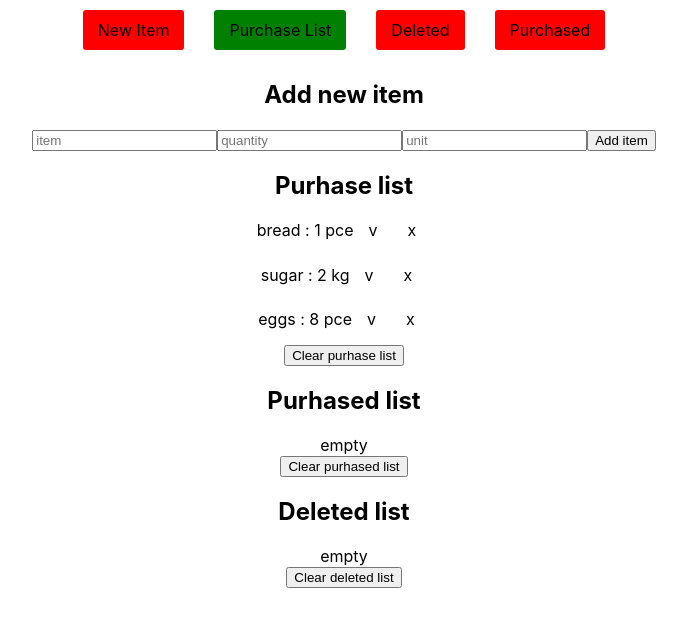
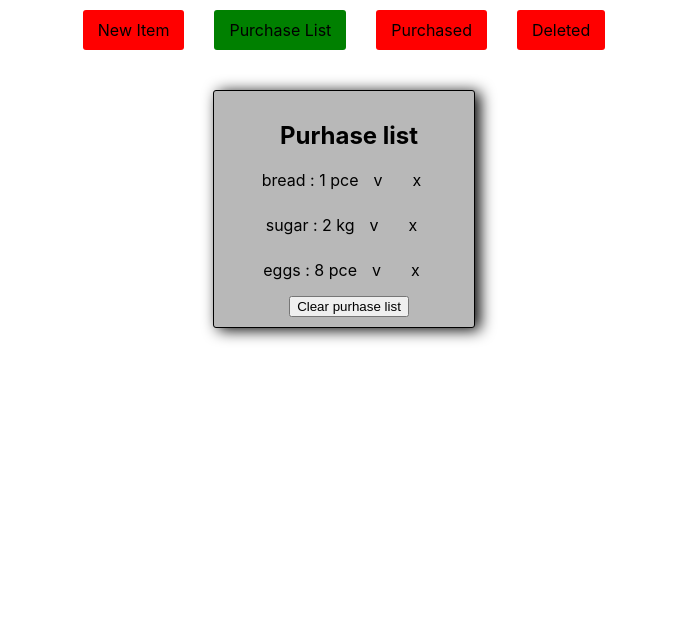
Before and after one commit to marcinj8/purchaseList, a React (Create React App) app: page / in a window 1280 px wide. Shown: the top 626 px of the page, without its empty margins (296-983 px from the left). Built offline with nearby package versions, Linux system fonts and the light colour scheme.

Commit message:
added animation to list manager

```diff
--- /dev/null
+++ b/src/components/PurchaseList/PurchaseList.css
@@ -0,0 +1,93 @@
+.listContainer {
+    border: 1px solid black;
+    width: 250px;
+    margin: 10px auto;
+    padding: 10px 0 10px 10px;
+    border-radius: 3px;
+    box-shadow: 5px 2px 15px black;
+    position: relative;
+    overflow: hidden;
+    transition: all .6s;
+}
+
+.listItem--active {
+    background: rgb(184, 184, 184);
+    animation: .43s ease-out forwards showNewItem;
+}
+
+.listItem--closed {
+    background: rgb(41, 41, 41);
+    animation: .3s ease-in forwards hideNewItem;
+
+}
+
+.purchased--active {
+    background: rgb(184, 184, 184);
+    animation: .43s ease-out forwards showNewItem;
+}
+
+.purchased--closed {
+    background: rgb(41, 41, 41);
+    animation: .3s ease-in forwards hideNewItem;
+
+}
+
+.deleted--active {
+    background: rgb(184, 184, 184);
+    animation: .43s ease-out forwards showNewItem;
+}
+
+.deleted--closed {
+    background: rgb(41, 41, 41);
+    animation: .3s ease-in forwards hideNewItem;
+
+}
+
+@keyframes showNewItem {
+    0% {
+        transform: rotateY(90deg);
+        height: 0;
+        padding: 0;
+        margin: 0 auto;
+
+    }
+
+    15% {
+        margin: 10px auto;
+        height: auto;
+    }
+
+    95% {}
+
+    100% {
+        padding: 10px 0 10px 10px;
+        transform: rotateY(0);
+        height: auto;
+        margin: 10px auto;
+
+    }
+}
+
+@keyframes hideNewItem {
+    0% {
+        transform: rotateY(0);
+        height: auto;
+        padding: 10px 0 10px 10px;
+        margin: 10px auto;
+
+    }
+
+    5% {}
+
+    75% {
+        padding: 0;
+        height: 0;
+    }
+
+    100% {
+        height: 0;
+        transform: rotateY(90deg);
+        padding: 0;
+        margin: 0 auto;
+    }
+}
--- a/src/components/PurchaseList/PurchaseList.js
+++ b/src/components/PurchaseList/PurchaseList.js
@@ -2,8 +2,11 @@ import React from 'react';
 
 import PurchaseItem from './PurchaseItem/PurchaseItem';
 
+import './PurchaseList.css'
+
 const purchaseList = props => {
     const list = [];
+    const listStyle = ['listContainer', props.display ? props.class + '--active' : props.class + '--closed']
 
     for (let key in props.list) {
         list.push(
@@ -16,9 +19,8 @@ const purchaseList = props => {
                 unit={props.list[key][1]}/>
         )
     }
-
     return (
-        <div>
+        <div className={listStyle.join(' ')}>
             <h2>{props.title}</h2>
             <div>
                 {list.length > 0
--- a/src/container/Layout.js
+++ b/src/container/Layout.js
@@ -9,18 +9,22 @@ class Layout extends Component {
         navigation: {
             newItem: {
                 name: 'New Item',
+                className: 'newItem',
                 display: false
             },
             listItem: {
                 name: 'Purchase List',
+                className: 'listItem',
                 display: true
+            },
+            purchased: {
+                name: 'Purchased',
+                className: 'purchased',
+                display: false
             },
             deleted: {
                 name: 'Deleted',
-                display: false
-            },
-            purchased: {
-                name: 'Purchased',
+                className: 'deleted',
                 display: false
             },
         }
@@ -35,7 +39,6 @@ class Layout extends Component {
         this.setState({
             navigation: navigation
         })
-        console.log(this.state)
     }
 
     render() {
@@ -44,7 +47,8 @@ class Layout extends Component {
                 <Navigation
                     showList={this.showListHandler}
                     navigation={this.state.navigation}/>
-                <ListCreator />
+                <ListCreator
+                    navigation={this.state.navigation.newItem}/>
                 <ListManager
                     navigation={this.state.navigation}/>
             </div>
--- /dev/null
+++ b/src/container/ListCreator.css
@@ -0,0 +1,66 @@
+.listCreator__form {
+    padding: 10px 0 10px 10px;
+    transform: rotateY(0);
+    height: auto;
+    margin: 10px auto;
+}
+
+.newItem--active {
+    background: rgb(184, 184, 184);
+    animation: .43s ease-out forwards showNewItem;
+}
+
+.newItem--closed {
+    background: rgb(41, 41, 41);
+    animation: .3s ease-in forwards hideNewItem;
+
+}
+
+@keyframes showNewItem {
+    0% {
+        transform: rotateY(90deg);
+        height: 0;
+        padding: 0;
+        margin: 0 auto;
+
+    }
+
+    15% {
+        margin: 10px auto;
+        height: auto;
+    }
+
+    95% {}
+
+    100% {
+        padding: 10px 0 10px 10px;
+        transform: rotateY(0);
+        height: auto;
+        margin: 10px auto;
+
+    }
+}
+
+@keyframes hideNewItem {
+    0% {
+        transform: rotateY(0);
+        height: auto;
+        padding: 10px 0 10px 10px;
+        margin: 10px auto;
+
+    }
+
+    5% {}
+
+    75% {
+        padding: 0;
+        height: 0;
+    }
+
+    100% {
+        height: 0;
+        transform: rotateY(90deg);
+        padding: 0;
+        margin: 0 auto;
+    }
+}
--- a/src/container/ListCreator.js
+++ b/src/container/ListCreator.js
@@ -3,6 +3,8 @@ import { connect } from 'react-redux';
 
 import * as actions from '../store/actions/actions';
 import Form from '../components/Form/Form';
+
+import './ListCreator.css'
 
 class ListCreator extends Component {
     state = {
@@ -48,8 +50,13 @@ class ListCreator extends Component {
     }
 
     render() {
+        console.log(this.props.navigation)
         return (
-            <div>
+            <div className={[
+                    'listCreator__form',
+                    this.props.navigation.display
+                    ? this.props.navigation.className + '--active'
+                    : this.props.navigation.className + '--closed'].join(' ')}>
                 <Form
                     onItemNameChange={this.onItemNameChange}
                     onQuantityChange={this.onQuantityChange}
--- a/src/container/ListManager.js
+++ b/src/container/ListManager.js
@@ -11,19 +11,25 @@ class ListManeger extends Component {
             <div>
                 <PurchaseList
                     title={'Purhase list'}
+                    class={this.props.navigation.listItem.className}
+                    display={this.props.navigation.listItem.display}
                     confirm={this.props.onItemPurchased}
                     resign={this.props.onItemRemoved}
                     clearAll={this.props.clearAll}
                     list={this.props.list}/>
                 <PurchaseList
+                    title={'Purhased list'}
+                    class={this.props.navigation.purchased.className}
+                    display={this.props.navigation.purchased.display}
                     confirm={(data)=>this.props.onReturnToPurchaselist(data, 'purchasedItems')}
                     resign={(data) => this.props.onDeleteItem(data, 'purchasedItems')}
-                    title={'Purhased list'}
                     list={this.props.purchased}/>
                 <PurchaseList
+                    title={'Deleted list'}
+                    class={this.props.navigation.deleted.className}
+                    display={this.props.navigation.deleted.display}
                     confirm={(data)=>this.props.onReturnToPurchaselist(data, 'deletedPosition')}
                     resign={(data) => this.props.onDeleteItem(data, 'deletedPosition')}
-                    title={'Deleted list'}
                     list={this.props.deleted}/>
             </div>
         )
```
